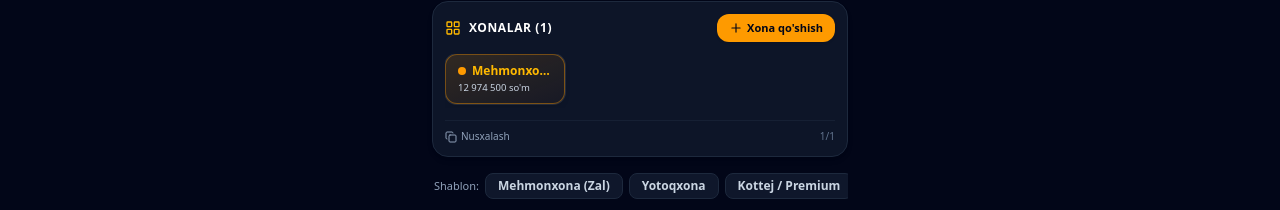
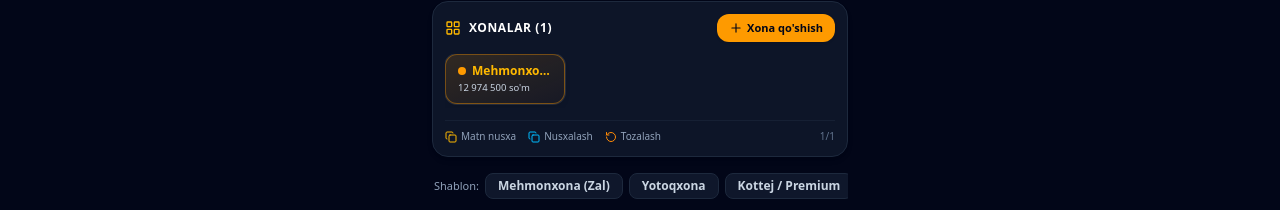
Before and after one commit to nurmurodovdamirjon-debug/Smeta24, a Next.js app in the folder apps/webapp/: page / in a window 1280 px wide. Shown: the part 166-376 px from the top of the page. Built offline with nearby package versions, Linux system fonts and the light colour scheme.

Commit message:
feat(webapp): add copy formatted smeta for Telegram and room reset actions

```diff
--- a/apps/webapp/src/app/page.tsx
+++ b/apps/webapp/src/app/page.tsx
@@ -903,6 +903,99 @@ export default function Smeta24MiniApp() {
     } catch (e) {}
     setShowProjectsModal(false);
     showQuickToast("✨ Yangi loyiha boshlandi!");
+  };
+
+  // ===== NUSXALASH VA TOZALASH (TELEGRAM / WHATSAPP UCHUN) =====
+  const handleCopyTextEstimate = (mode: 'project' | 'room' = 'project') => {
+    triggerHaptic("medium");
+    let text = "";
+
+    if (mode === 'project' || showSummary) {
+      text += `📋 SMETA24 — ${currentProjectName}\n`;
+      text += `🏠 Xonalar soni: ${rooms.length} ta\n`;
+      text += `📐 Jami maydon: ${projectSummary.totalWorkArea.toFixed(1)} m² (Pol: ${projectSummary.totalFloorArea} m², Devor: ${projectSummary.totalWallArea} m², Shift: ${projectSummary.totalCeilingArea} m²)\n\n`;
+
+      text += `🚪 XONALAR RO'YXATI:\n`;
+      projectSummary.roomBreakdown.forEach((rb, idx) => {
+        text += `${idx + 1}. ${rb.roomName}: ${rb.floorArea} m² — ${formatUZS(rb.grandTotal)}\n`;
+      });
+
+      text += `\n🧱 TALAB QILINADIGAN MATERIALLAR:\n`;
+      projectSummary.combinedMaterials.forEach((m) => {
+        text += `• ${m.name}: ${m.packagesCount} ${m.unit} — ${formatUZS(m.totalPrice)}\n`;
+      });
+
+      text += `\n💵 Materiallar jami: ${formatUZS(projectSummary.materialsGrandTotal)}\n`;
+      if (isMasterMode && projectSummary.laborGrandTotal > 0) {
+        text += `👷‍♂️ Usta xizmati jami: ${formatUZS(projectSummary.laborGrandTotal)}\n`;
+      }
+      text += `═══════════════════════\n`;
+      text += `💰 JAMI BUDJET: ${formatUZS(projectSummary.projectGrandTotal)}\n\n`;
+      text += `👤 Usta / Brend: ${brandName} (${masterPhone})\n`;
+      text += `🤖 @Smeta24Bot orqali avtomatik shakllantirildi`;
+    } else if (activeRoom && activeRoomEstimate) {
+      const est = activeRoomEstimate.estimate;
+      const geo = est.geometry;
+      text += `📋 SMETA24 — ${activeRoom.input.roomName}\n`;
+      text += `📐 O'lchamlari: ${activeRoom.input.length}m × ${activeRoom.input.width}m (h: ${activeRoom.input.height}m)\n`;
+      text += `📊 Maydon: Pol: ${geo.floorArea} m² | Devor: ${geo.netWallArea} m² | Shift: ${geo.ceilingArea} m²\n\n`;
+
+      text += `🧱 MATERIALLAR:\n`;
+      est.materials.forEach((m) => {
+        text += `• ${m.name}: ${m.packagesCount} ${m.unit} (${formatUZS(m.totalPrice)})\n`;
+      });
+
+      text += `\n💵 Materiallar: ${formatUZS(est.materialsTotal)}\n`;
+      if (isMasterMode && est.laborTotal > 0) {
+        text += `👷‍♂️ Usta xizmati: ${formatUZS(est.laborTotal)}\n`;
+      }
+      text += `═══════════════════════\n`;
+      text += `💰 JAMI XONA SMETASI: ${formatUZS(est.grandTotal)}\n\n`;
+      text += `👤 Usta / Brend: ${brandName} (${masterPhone})\n`;
+      text += `🤖 @Smeta24Bot orqali hisoblandi`;
+    }
+
+    const copyFallback = (t: string) => {
+      try {
+        const el = document.createElement("textarea");
+        el.value = t;
+        el.style.position = "fixed";
+        el.style.left = "-9999px";
+        document.body.appendChild(el);
+        el.focus();
+        el.select();
+        document.execCommand("copy");
+        document.body.removeChild(el);
+        triggerNotificationHaptic("success");
+        showQuickToast("📋 Smeta nusxalandi! Chatga tashlashingiz mumkin.");
+      } catch (err) {
+        showQuickToast("❌ Nusxalashda xatolik yuz berdi");
+      }
+    };
+
+    if (navigator.clipboard && navigator.clipboard.writeText) {
+      navigator.clipboard.writeText(text).then(() => {
+        triggerNotificationHaptic("success");
+        showQuickToast("📋 Smeta nusxalandi! Telegram/WhatsApp ga tashlashingiz mumkin.");
+      }).catch(() => {
+        copyFallback(text);
+      });
+    } else {
+      copyFallback(text);
+    }
+  };
+
+  const handleResetActiveRoom = () => {
+    if (confirm(`"${activeRoom?.input.roomName}" o'lchamlarini tozalaysizmi?`)) {
+      triggerHaptic("medium");
+      updateRoomInput(activeRoomId, {
+        length: 0,
+        width: 0,
+        height: 2.8,
+        openingsArea: 0,
+      });
+      showQuickToast("🧹 Xona o'lchamlari tozalandi");
+    }
   };
 
   // ===== HELPERS =====
@@ -1322,20 +1415,36 @@ export default function Smeta24MiniApp() {
 
               {/* Xona uchun tezkor amallar */}
               {!showSummary && activeRoom && (
-                <div className="flex items-center gap-2 border-t border-slate-800/60 pt-2">
+                <div className="flex items-center gap-3 border-t border-slate-800/60 pt-2">
+                  <button
+                    onClick={() => handleCopyTextEstimate('room')}
+                    className="flex items-center gap-1 text-[10px] text-slate-400 hover:text-amber-400 transition"
+                    title="Xona smetasini Telegram/WhatsApp uchun nusxalash"
+                  >
+                    <Copy className="w-3 h-3 text-amber-400" />
+                    <span>Matn nusxa</span>
+                  </button>
                   <button
                     onClick={() => duplicateRoom(activeRoomId)}
                     className="flex items-center gap-1 text-[10px] text-slate-400 hover:text-sky-400 transition"
                   >
-                    <Copy className="w-3 h-3" />
+                    <Copy className="w-3 h-3 text-sky-400" />
                     <span>Nusxalash</span>
+                  </button>
+                  <button
+                    onClick={handleResetActiveRoom}
+                    className="flex items-center gap-1 text-[10px] text-slate-400 hover:text-orange-400 transition"
+                    title="O'lchamlarni tozalash"
+                  >
+                    <RotateCcw className="w-3 h-3 text-orange-400" />
+                    <span>Tozalash</span>
                   </button>
                   {rooms.length > 1 && (
                     <button
                       onClick={() => removeRoom(activeRoomId)}
                       className="flex items-center gap-1 text-[10px] text-slate-400 hover:text-rose-400 transition"
                     >
-                      <Trash2 className="w-3 h-3" />
+                      <Trash2 className="w-3 h-3 text-rose-400" />
                       <span>O&apos;chirish</span>
                     </button>
                   )}
@@ -1427,6 +1536,14 @@ export default function Smeta24MiniApp() {
 
                 {/* PDF va Buyurtma tugmalari */}
                 <div className="space-y-2 pt-2">
+                  <button
+                    type="button"
+                    onClick={() => handleCopyTextEstimate('project')}
+                    className="w-full bg-slate-900 hover:bg-slate-800 text-amber-400 font-bold text-xs py-3 px-4 rounded-xl border border-amber-500/40 flex items-center justify-center gap-2 transition active:scale-[0.98]"
+                  >
+                    <Copy className="w-4 h-4 text-amber-400" />
+                    <span>📋 Telegram / WhatsApp uchun smetani nusxalash</span>
+                  </button>
                   <button
                     type="button"
                     onClick={isUnlocked ? () => setShowPdfModal(true) : handleUnlockPdf}
@@ -2023,6 +2140,10 @@ export default function Smeta24MiniApp() {
                   <><Send className="w-4 h-4 text-slate-950" /><span>📨 PDF-ni Telegram Chatga yuborish</span></>
                 )}
               </button>
+              <button type="button" onClick={() => handleCopyTextEstimate(showSummary ? 'project' : 'room')}
+                className="w-full bg-slate-900 hover:bg-slate-800 text-amber-400 font-bold text-xs py-2.5 px-4 rounded-xl flex items-center justify-center gap-2 border border-amber-500/30 transition active:scale-[0.98]">
+                <Copy className="w-3.5 h-3.5 text-amber-400" /><span>📋 Matn ko&apos;rinishida nusxalash (Chat uchun)</span>
+              </button>
               <button type="button" onClick={handlePrintPdf}
                 className="w-full bg-slate-800 hover:bg-slate-700 text-slate-200 font-semibold text-xs py-2.5 px-4 rounded-xl flex items-center justify-center gap-2 border border-slate-700 transition active:scale-[0.98]">
                 <Printer className="w-3.5 h-3.5 text-amber-400" /><span>🖨️ Chop etish / Qurilmaga saqlash</span>
```
